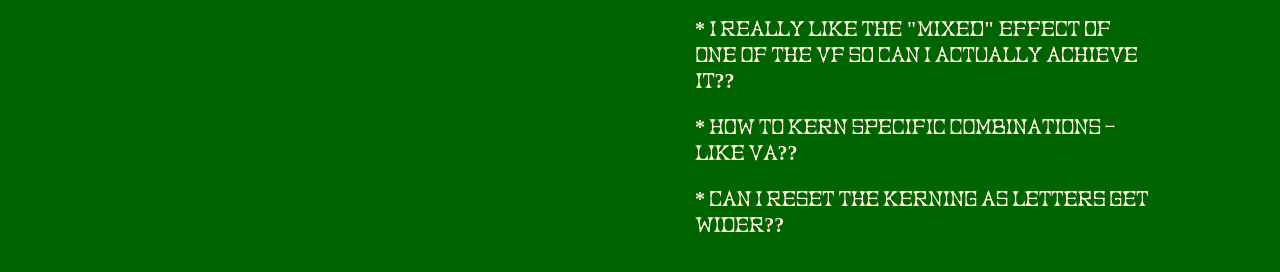
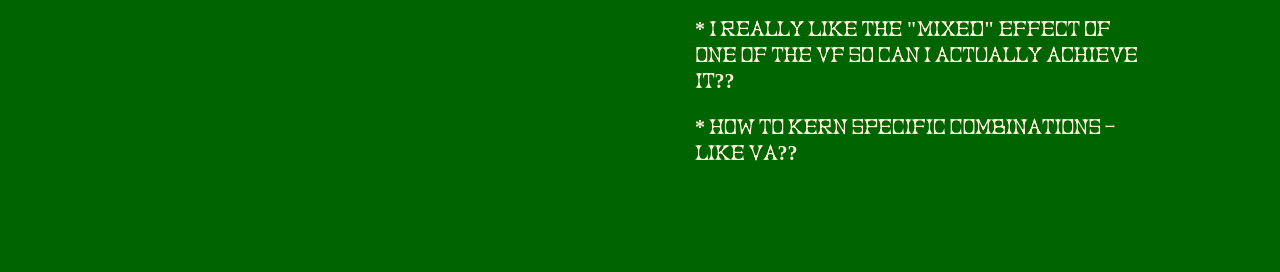
Before and after one commit to Valiaaa/variabletest, a plain HTML site: page index.html in a window 1280 px wide. Shown: the part 820-1092 px from the top of the page. After the commit the page ends 1025 px from the top, so only its background shows below. Drawn offline with Linux system fonts and the light colour scheme.

Commit message:
Update index.html

```diff
--- a/index.html
+++ b/index.html
@@ -77,7 +77,6 @@
                 <h3>* LETTERS SEEM UNEVEN - LIKE S LOOKS THINNER THAN K??</h3>
                 <h3>* I REALLY LIKE THE "MIXED" EFFECT OF ONE OF THE VF SO CAN I ACTUALLY ACHIEVE IT??</h3>
                 <h3>* HOW TO KERN SPECIFIC COMBINATIONS - LIKE VA??</h3>
-                <h3>* CAN I RESET THE KERNING AS LETTERS GET WIDER??</h3>
             </div>
         </div>
 
```
